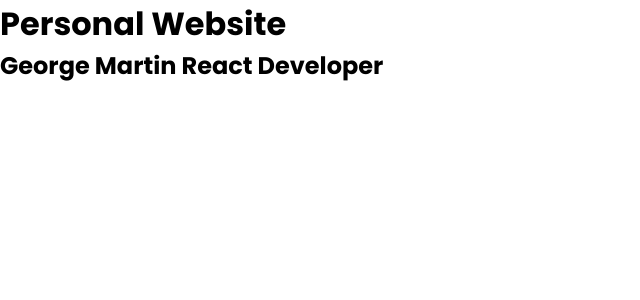
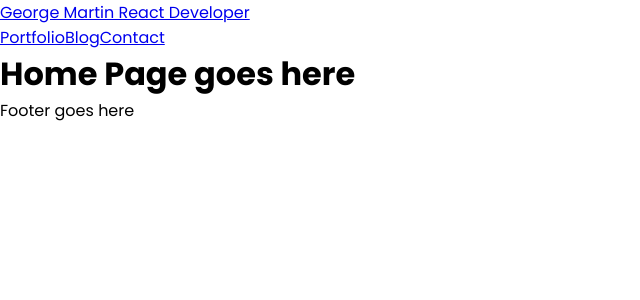
Before and after one commit to gmartin323/personal-website, a React (Vite) app: page /#/ in a window 1280 px wide. Shown: the top 300 px of the page, without its empty margins (0-640 px from the left). Built offline with nearby package versions, Linux system fonts and the light colour scheme.

Commit message:
Setup basic layout with React Router

```diff
--- a/index.html
+++ b/index.html
@@ -3,6 +3,7 @@
   <head>
     <meta charset="UTF-8" />
     <meta name="viewport" content="width=device-width, initial-scale=1.0" />
+    <link rel="stylesheet" href="src/index.css">
     <title> Personal Website George Martin Developer</title>
   </head>
   <body>
--- a/src/app.jsx
+++ /dev/null
@@ -1,12 +0,0 @@
-import React from "react";
-
-export default function App() {
-  return (
-      <div className="App">
-        <h1>Personal Website</h1>
-        <h2>George Martin React Developer</h2>
-      </div>
-  );
-}
-
-// this is the same as App.js in CRA
--- /dev/null
+++ b/src/components/Footer.jsx
@@ -0,0 +1,7 @@
+import React from "react";
+
+export default function Footer() {
+  return (
+    <footer>Footer goes here</footer>
+  )
+}
--- /dev/null
+++ b/src/components/Header.jsx
@@ -0,0 +1,15 @@
+import React from "react"
+import { Link, NavLink } from "react-router-dom"
+
+export default function Header() {
+  return (
+    <header>
+      <Link to="/">George Martin React Developer</Link>
+      <nav>
+        <NavLink to="/portfolio">Portfolio</NavLink>
+        <NavLink to="/blog">Blog</NavLink>
+        <NavLink to="/contact">Contact</NavLink>
+      </nav>
+    </header>
+  )
+}
--- /dev/null
+++ b/src/components/Layout.jsx
@@ -0,0 +1,16 @@
+import React from "react"
+import { Outlet } from "react-router-dom"
+import Header from "./Header"
+import Footer from "./Footer"
+
+export default function Layout() {
+  return (
+    <div className="site-wrapper">
+        <Header />
+        <main>
+          <Outlet />
+        </main>
+        <Footer />
+    </div>
+  )
+}
--- a/src/index.css
+++ b/src/index.css
@@ -22,6 +22,7 @@ input,select {
   color: #5c5b5b;
   outline: none;
 }
+
 input[type=text]:focus ,textarea:focus{
   outline: none !important;
   border: 1px solid #555;
--- a/src/index.jsx
+++ b/src/index.jsx
@@ -1,12 +1,31 @@
-import React from "react";
-import ReactDOM from "react-dom/client";
-import "https://kit.fontawesome.com/6b203b1712.js";
-import "./index.css";
-import App from "./app";
+import React from "react"
+import ReactDOM from "react-dom/client"
+import { BrowserRouter, Routes, Route } from "react-router-dom"
+import "https://kit.fontawesome.com/6b203b1712.js"
 
-const DOM = ReactDOM.createRoot(document.getElementById("root"));
-DOM.render(
-    <React.StrictMode>
-            <App />
-    </React.StrictMode>
-);
+import Layout from "./components/Layout"
+import Home from "./pages/Home"
+import Portfolio from "./pages/Portfolio"
+import Blog from "./pages/Blog"
+import Contact from "./pages/Contact"
+
+
+function App() {
+    return (
+        <BrowserRouter>
+            <Routes>
+                <Route path="/" element={<Layout />}>
+                    <Route index element={<Home />} />
+                    <Route path="portfolio" element={<Portfolio />}/>
+                    <Route path="blog" element={<Blog />}/>
+                    <Route path="contact" element={<Contact />}/>
+                </Route>
+            </Routes>
+        </BrowserRouter>
+    )
+}
+
+
+ReactDOM
+  .createRoot(document.getElementById('root'))
+  .render(<App />);
--- /dev/null
+++ b/src/pages/Blog.jsx
@@ -0,0 +1,9 @@
+import React from "react"
+
+export default function Blog() {
+  return (
+    <div className="blog-page-container">
+      <h1>Blog Page goes here</h1>
+    </div>
+  )
+}
--- /dev/null
+++ b/src/pages/Contact.jsx
@@ -0,0 +1,9 @@
+import React from "react"
+
+export default function Contact() {
+  return (
+    <div className="contact-page-container">
+      <h1>Contact Page goes here</h1>
+    </div>
+  )
+}
--- /dev/null
+++ b/src/pages/Home.jsx
@@ -0,0 +1,9 @@
+import React from "react"
+
+export default function Home() {
+  return (
+    <div className="home-page-container">
+      <h1>Home Page goes here</h1>
+    </div>
+  )
+}
--- /dev/null
+++ b/src/pages/Portfolio.jsx
@@ -0,0 +1,9 @@
+import React from "react"
+
+export default function Portfolio() {
+  return (
+    <div className="portfolio-page-container">
+      <h1>Portfolio Page goes here</h1>
+    </div>
+  )
+}
```
